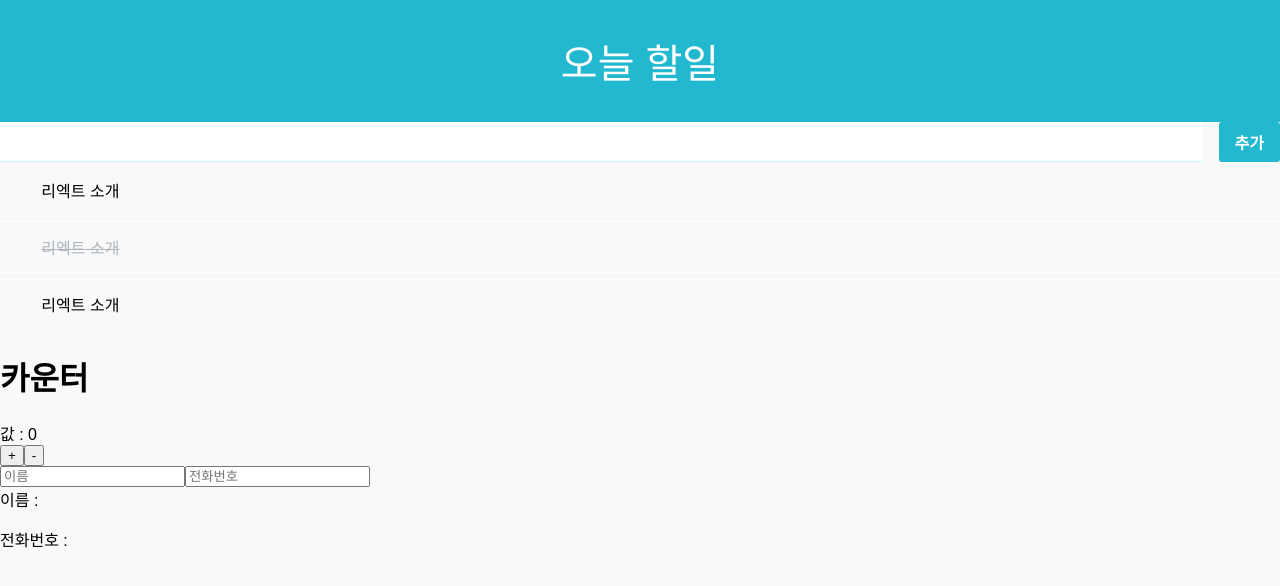
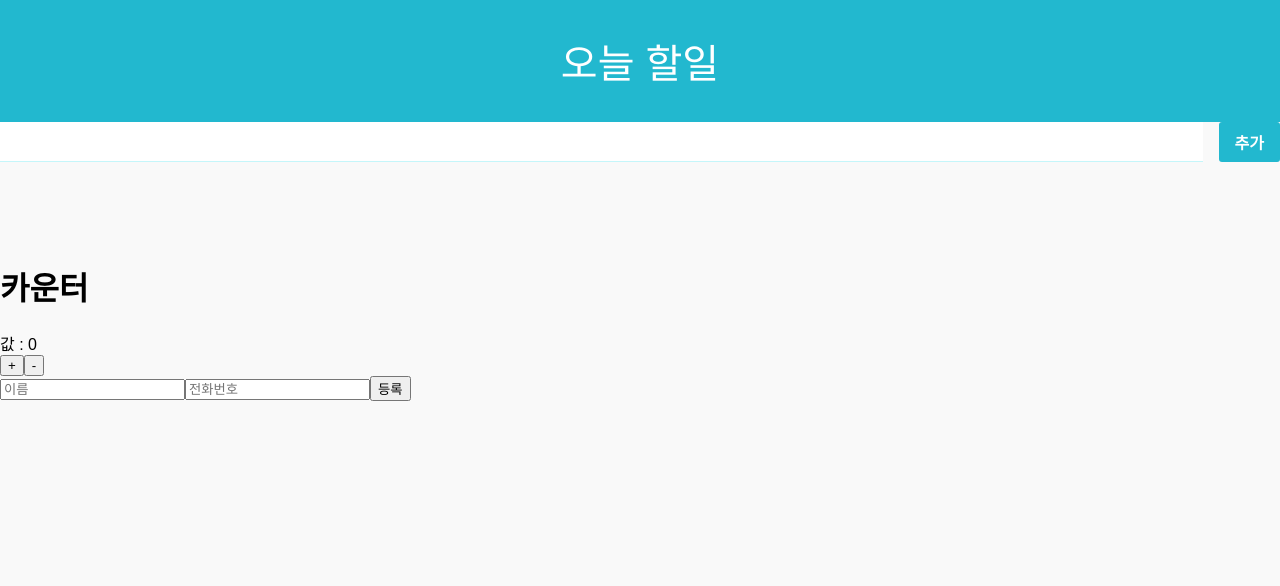
Before and after one commit to Raon98/react, a React (Create React App) app: page / in a window 1280 px wide. Shown: the top 586 px of the page. Built offline with nearby package versions, Linux system fonts and the light colour scheme.

Commit message:
REACT SUBMIT EX

```diff
--- a/src/App.js
+++ b/src/App.js
@@ -12,9 +12,6 @@ class App extends Component {
     state = {
         input : '',
         todos : [
-            {id : 0, text: '리엑트 소개',checked: false},
-            {id : 1, text: '리엑트 소개',checked: true},
-            {id : 2, text: '리엑트 소개',checked: false}
         ]
     }
 
@@ -67,34 +64,27 @@ class App extends Component {
 
         //1. 파라미터로 받은 ID를 가지고 몇번째 아이템인지 찾음
         const index =todos.findIndex((todo)=> todo.id === id)
-        console.log("===============================")
+        console.log("[======================================================================]")
         console.log("[ 1. index 값 확인 : " + index+ "]" )
-        console.log("===============================")
+
         //2. 선택된 객체
         const selected = todos[index]
-        console.log("===============================")
         console.log("[ 2. selected 값 확인 : " + JSON.stringify(selected)+ "]" )
-        console.log("===============================")
         //3. 배열을 복사
         const nextTodos = [...todos]
-        console.log("===============================")
         console.log("[ 3. nextTodos 값 확인 : " + JSON.stringify(nextTodos) + "]")
-        console.log("===============================")
         //4. 기존의 값들을 복사하고, checked 값을 덮어쓰기
         nextTodos[index] = {
             ...selected,
             checked : !selected.checked
         };
-        console.log("===============================")
         console.log("[ 4. nextTodos[index] 값 확인 : " + JSON.stringify(nextTodos[index])+ "]" )
-        console.log("===============================")
 
         this.setState({
             todos: nextTodos
         });
-        console.log("===============================")
         console.log("[ 5. nextTodos 값 확인 : " + JSON.stringify(nextTodos)+ "]" )
-        console.log("===============================")
+        console.log("[======================================================================]")
     }
 
     /**
@@ -130,7 +120,9 @@ class App extends Component {
             todos: todos.filter(todo=> todo.id !== id)
             }
         )
-
+    }
+    hdCreate = (data) => {
+        console.log(data)
     }
   render() {
     const {input, todos} =this.state;
@@ -138,7 +130,8 @@ class App extends Component {
            handleCreate,
            handleKeyPress,
             handleToggle,
-            handleRemove
+            handleRemove,
+            hdCreate
     } = this;
 
     return (
@@ -155,7 +148,7 @@ class App extends Component {
               <TodoItemList todos={todos} onToggle={handleToggle} onRemove = {handleRemove}/>
           </TodoList>
             <Counter/>
-            <PhoneForm/>
+            <PhoneForm onCreate={hdCreate}></PhoneForm>
         </div>
     );
   }
--- a/src/component/phone/PhoneForm.js
+++ b/src/component/phone/PhoneForm.js
@@ -23,13 +23,25 @@ class PhoneForm extends Component {
             [e.target.name]: e.target.value
         });
     }
+    handleSubmit = (e) => {
+       const {onCreate} =this.props
+        //페이지 리로딩 방지
+        e.preventDefault()
+        // 상태값을 onCreate를 통하여 부모에게 전달
+        onCreate(this.state)
+        // 상태초기화
+        this.setState({
+            name : '',
+            phone : ''
+        })
 
+    }
     render() {
         const {name, phone} = this.state
 
-        const {handleChange} = this
+        const {handleChange , handleSubmit} = this
         return (
-            <form>
+            <form onSubmit={handleSubmit}>
                 <input
                     placeholder="이름"
                     value={name}
@@ -44,9 +56,10 @@ class PhoneForm extends Component {
                     name="phone"
                 >
                 </input>
-                <div>이름 : {name}</div>
-                <p></p>
-                <div>전화번호 : {phone}</div>
+                {/*<div>이름 : {name}</div>*/}
+                {/*<p></p>*/}
+                {/*<div>전화번호 : {phone}</div>*/}
+                <button type="submit">등록</button>
             </form>
         )
     }
```
